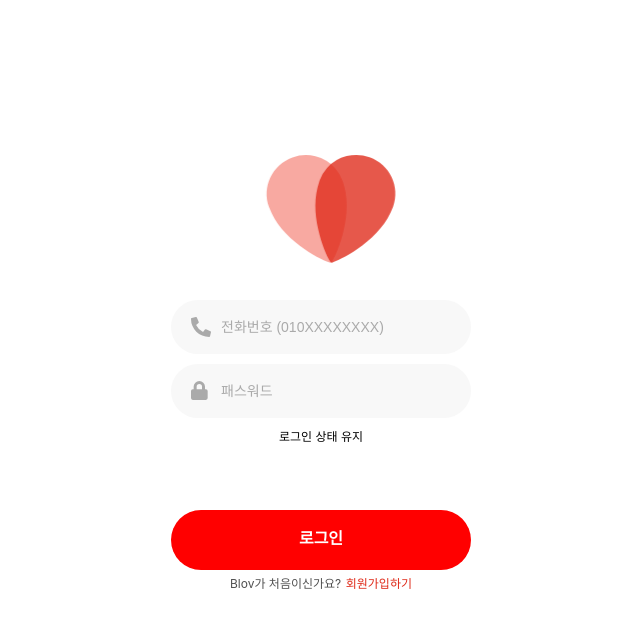
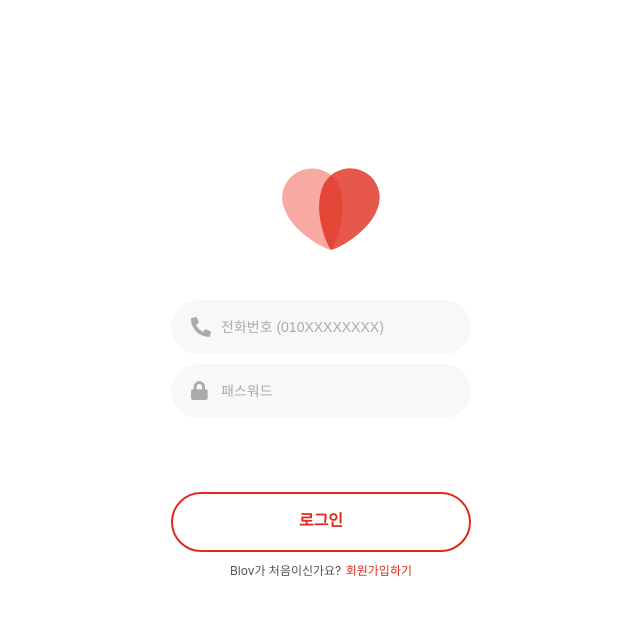
Before and after one commit to blov-hackathon/blov-frontend, a Next.js app: page /login in a window 1280 px wide. Shown: the top 628 px of the page, without its empty margins (319-959 px from the left). Built offline with nearby package versions, Linux system fonts and the light colour scheme.

Commit message:
fix: button hover event

```diff
--- a/component/Button/index.jsx
+++ b/component/Button/index.jsx
@@ -4,17 +4,25 @@ const Button = styled.button`
   position: relative;
   height: ${(props) => (props.height ? props.height : "50")}px;
   width: ${(props) => (props.width ? props.width : "30")}px;
-  border-radius: 10px;
+  border: 2px solid 10px;
+  border-color: #df2a19;
   background-color: ${(props) =>
     props.backgroundColor ? props.backgroundColor : "white"};
   font-weight: ${(props) => (props.fontWeight ? props.fontWeight : "600")};
-  color: ${(props) => (props.color ? props.color : "black")};
+  color: ${(props) => (props.color ? props.color : "#df2a19")};
   z-index: inherit;
+
+  &:hover {
+    background-color: #df2a19;
+    color: #fff;
+  }
 
   ${(props) =>
     props.round &&
     css`
+      background-color: #df2a19;
       border-radius: 24px;
+      color: #df2a19;
     `}
 `;
 
--- a/component/Input/index.jsx
+++ b/component/Input/index.jsx
@@ -9,6 +9,8 @@ const Input = styled.input`
   height: 54px;
   box-sizing: border-box;
   outline: none;
+  background-color: ${(props) =>
+    props.backgroundColor ? props.backgroundColor : "#f8f8f8"};
 
   &::placeholder {
     color: #aaa;
--- a/pages/login.js
+++ b/pages/login.js
@@ -39,11 +39,14 @@ const StyledCheck = styled.div`
 
 const StyledButton = styled(Button)`
   border-radius: 100px;
-  border: none;
+  border: 2px solid #df2a19;
+  background-color: #fff;
+  color: #df2a19;
   cursor: pointer;
 
   &:hover {
-    background-color: #ffdeeb;
+    background-color: #df2a19;
+    color: #fff;
   }
 `;
 
@@ -53,6 +56,12 @@ const StyledText = styled.div`
 
 const StyledTypo = styled(Typography)`
   cursor: pointer;
+`;
+
+const TypographyBtn = styled(Typography)`
+  &:hover {
+    color: #fff;
+  }
 `;
 
 export default function Login() {
@@ -101,26 +110,22 @@ export default function Login() {
         type="password"
         onChange={(e) => setPassword(e.target.value)}
       />
+      <Margin size="14" />
+
+      <StyledMargin size="60" />
+      <StyledButton backgroundColor="#df2a19" width="300" height="60">
+        <TypographyBtn color="#df2a19" size="16" onClick={requestLogin}>
+          로그인
+        </TypographyBtn>
+      </StyledButton>
       <Margin size="10" />
-      <StyledCheck>
-        <Typography color="#000" size="12">
-          로그인 상태 유지
-        </Typography>
-      </StyledCheck>
-      <StyledMargin size="60" />
-      <StyledButton backgroundColor="red" width="300" height="60">
-        <Typography color="#fff" size="16" onClick={requestLogin}>
-          로그인
-        </Typography>
-      </StyledButton>
-      <Margin size="5" />
       <StyledText>
         <Typography color="#505050" size="12">
           Blov가 처음이신가요?
         </Typography>
         &nbsp;
         <Link href={"/join"}>
-          <StyledTypo color="#DF2A19" size="12">
+          <StyledTypo color="#df2a19" size="12">
             회원가입하기
           </StyledTypo>
         </Link>
```
Also changed, not shown: pages/join.js (+17 -6 lines).
